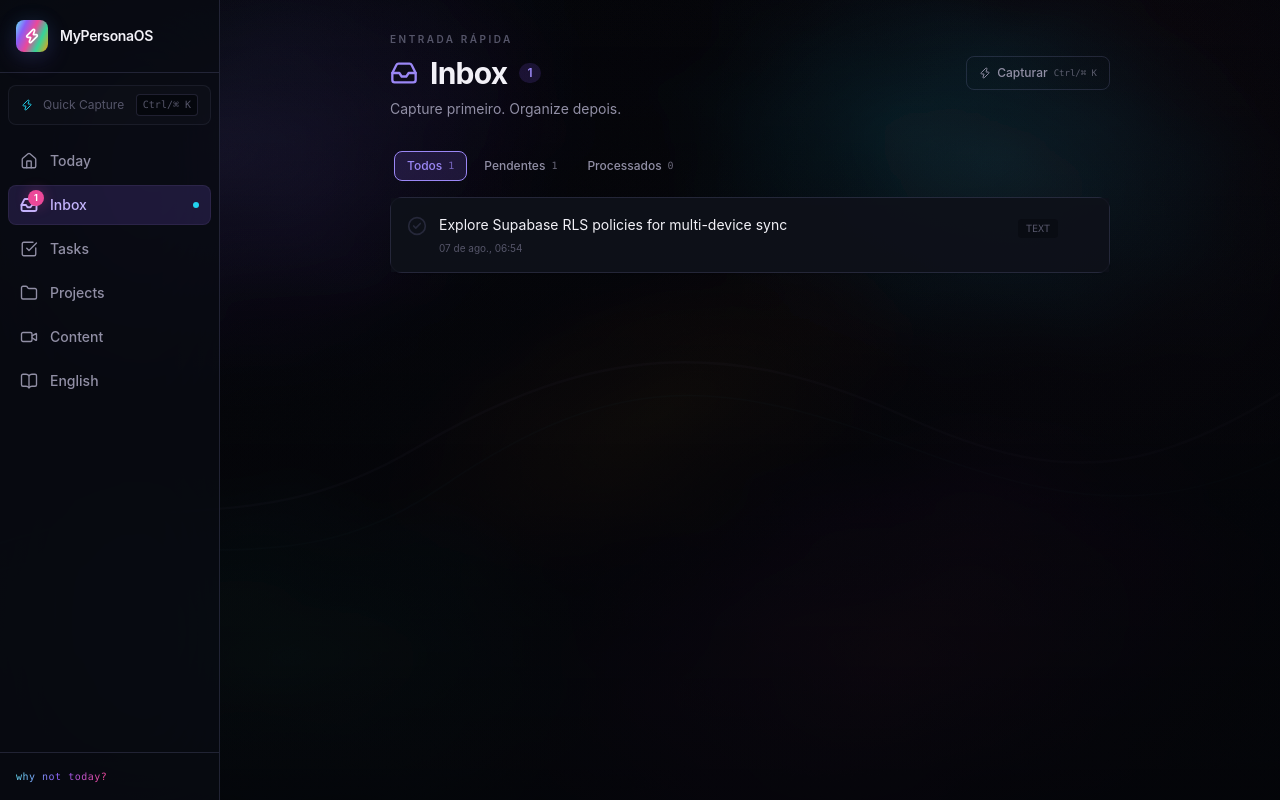
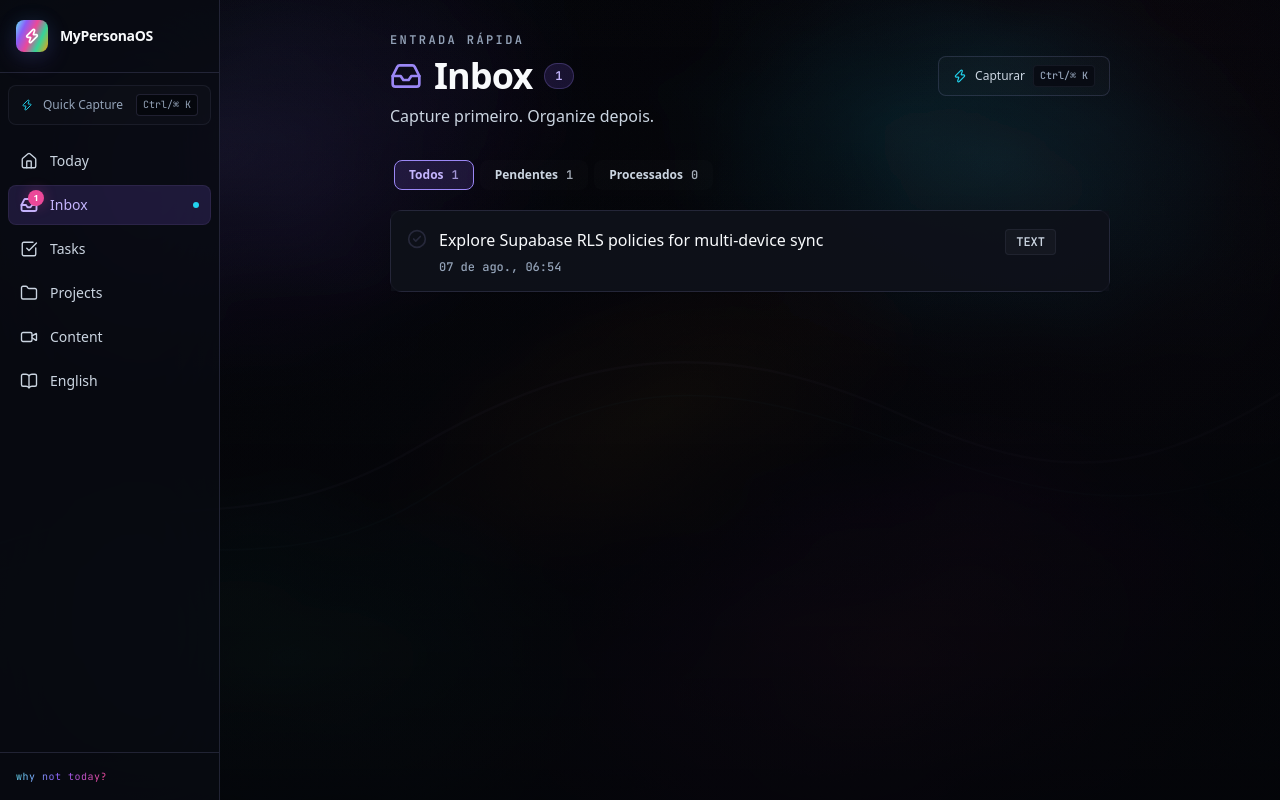
Before and after one commit to dreyvinixz/MyPersonaOS, a Next.js app: page /inbox in a window 1280 px wide. Built offline with nearby package versions, Linux system fonts and the light colour scheme.

Commit message:
feat: implement inbox page for capturing and managing unprocessed items

```diff
--- a/src/app/globals.css
+++ b/src/app/globals.css
@@ -27,10 +27,10 @@
   --red: #fb7185;
   --red-dim: rgba(251, 113, 133, 0.12);
 
-  /* Text */
-  --text: #f2f1f7;
-  --text-muted: #918fa5;
-  --text-subtle: #555569;
+  /* Text — High Contrast Readability Upgrade */
+  --text: #F8FAFC;
+  --text-muted: #CBD5E1;
+  --text-subtle: #94A3B8;
 
   /* Reusable Oil Slick tokens */
   --oil-gradient: linear-gradient(
@@ -71,10 +71,16 @@ body {
   background-size: cover;
   background-attachment: fixed;
   color: var(--text);
-  font-family: Inter, ui-sans-serif, system-ui, -apple-system, BlinkMacSystemFont,
-    "Segoe UI", sans-serif;
+  font-family: var(--font-jakarta), "Plus Jakarta Sans", ui-sans-serif, system-ui,
+    -apple-system, BlinkMacSystemFont, "Segoe UI", Roboto, sans-serif;
   -webkit-font-smoothing: antialiased;
 }
+
+code, kbd, samp, pre, .font-mono {
+  font-family: var(--font-mono), "JetBrains Mono", ui-monospace, SFMono-Regular,
+    Menlo, Monaco, Consolas, monospace;
+}
+
 
 body {
   position: relative;
--- a/src/app/inbox/page.tsx
+++ b/src/app/inbox/page.tsx
@@ -179,7 +179,7 @@ export default function InboxPage() {
     <div className="max-w-3xl mx-auto px-4 sm:px-6 py-8 pb-24 lg:pb-8">
       <div className="mb-8">
         <p
-          className="text-[10px] uppercase tracking-[0.25em] font-semibold mb-2"
+          className="text-xs uppercase font-mono tracking-[0.2em] font-semibold mb-2"
           style={{ color: "var(--text-subtle)" }}
         >
           Entrada Rápida
@@ -187,19 +187,20 @@ export default function InboxPage() {
 
         <div className="flex items-center justify-between gap-4">
           <div className="flex items-center gap-3 min-w-0">
-            <Inbox size={28} style={{ color: "var(--accent)" }} />
+            <Inbox size={32} style={{ color: "var(--accent)" }} />
             <h1
-              className="text-3xl font-bold tracking-tight"
+              className="text-3xl sm:text-4xl font-extrabold tracking-tight"
               style={{ color: "var(--text)" }}
             >
               Inbox
             </h1>
             {unprocessedCount > 0 && (
               <span
-                className="text-xs font-semibold px-2 py-0.5 rounded-full"
+                className="text-xs font-semibold px-2.5 py-1 rounded-full font-mono"
                 style={{
                   background: "var(--accent-dim)",
-                  color: "var(--accent)",
+                  color: "var(--accent-hover)",
+                  border: "1px solid rgba(155,135,245,0.25)",
                 }}
               >
                 {unprocessedCount}
@@ -210,46 +211,50 @@ export default function InboxPage() {
           <button
             type="button"
             onClick={openQuickCapture}
-            className="hidden sm:flex items-center gap-1.5 text-xs font-medium px-3 py-2 rounded-lg border transition-colors hover:bg-[var(--card-hover)]"
+            className="hidden sm:flex items-center gap-2 text-xs font-medium px-3.5 py-2 rounded-lg border transition-all hover:bg-[var(--card-hover)]"
             style={{
               color: "var(--text-muted)",
               borderColor: "var(--border)",
+              background: "rgba(255,255,255,0.02)",
             }}
           >
-            <Zap size={12} />
+            <Zap size={14} style={{ color: "var(--cyan)" }} />
             Capturar
-            <kbd className="font-mono text-[9px] opacity-60">Ctrl/⌘ K</kbd>
+            <kbd className="font-mono text-[10px] px-1.5 py-0.5 rounded bg-[var(--surface)] text-[var(--text-subtle)] border border-[var(--border-subtle)]">
+              Ctrl/⌘ K
+            </kbd>
           </button>
         </div>
 
-        <p className="mt-2 text-sm" style={{ color: "var(--text-muted)" }}>
+        <p className="mt-2 text-base font-normal" style={{ color: "var(--text-muted)" }}>
           Capture primeiro. Organize depois.
         </p>
       </div>
 
-      <div className="flex flex-wrap items-center justify-between gap-2 mb-4 px-1">
-        <div className="flex flex-wrap items-center gap-1">
+      <div className="flex flex-wrap items-center justify-between gap-2 mb-5 px-1">
+        <div className="flex flex-wrap items-center gap-1.5">
           {filters.map(({ mode, label, count }) => (
             <button
               type="button"
               key={mode}
               onClick={() => setFilter(mode)}
-              className="flex items-center gap-1.5 px-3 py-1.5 rounded-lg text-xs font-medium transition-all duration-150"
+              className="flex items-center gap-2 px-3.5 py-1.5 rounded-lg text-xs font-semibold transition-all duration-150"
               style={
                 filter === mode
                   ? {
                       background: "var(--accent-dim)",
-                      color: "var(--accent)",
+                      color: "var(--accent-hover)",
                       border: "1px solid var(--accent)",
                     }
                   : {
                       color: "var(--text-muted)",
                       border: "1px solid transparent",
+                      background: "rgba(255,255,255,0.01)",
                     }
               }
             >
               {label}
-              <span className="text-[10px] font-mono opacity-70">{count}</span>
+              <span className="text-xs font-mono font-bold opacity-80">{count}</span>
             </button>
           ))}
         </div>
@@ -258,7 +263,7 @@ export default function InboxPage() {
           <button
             type="button"
             onClick={handleClearProcessed}
-            className="text-[11px] font-medium px-2.5 py-1.5 rounded-md transition-colors"
+            className="text-xs font-semibold px-3 py-1.5 rounded-md transition-colors"
             style={{ color: "var(--red)", background: "var(--red-dim)" }}
           >
             Limpar processados
@@ -324,15 +329,15 @@ export default function InboxPage() {
 
                   <div className="flex-1 min-w-0">
                     <p
-                      className={`text-sm leading-relaxed break-words ${
-                        item.processed ? "line-through opacity-40" : ""
+                      className={`text-base font-medium leading-relaxed break-words ${
+                        item.processed ? "line-through opacity-45" : ""
                       }`}
                       style={{ color: "var(--text)" }}
                     >
                       {item.content}
                     </p>
                     <p
-                      className="text-[10px] mt-1"
+                      className="text-xs font-mono font-medium mt-1.5"
                       style={{ color: "var(--text-subtle)" }}
                     >
                       {formatDate(item.createdAt)}
@@ -340,12 +345,13 @@ export default function InboxPage() {
                   </div>
                 </div>
 
-                <div className="flex items-center gap-1.5 shrink-0">
+                <div className="flex items-center gap-2 shrink-0">
                   <span
-                    className="hidden sm:inline text-[10px] uppercase font-mono px-2 py-0.5 rounded"
+                    className="hidden sm:inline text-xs uppercase font-mono font-semibold px-2.5 py-1 rounded border"
                     style={{
-                      background: "var(--surface)",
-                      color: "var(--text-subtle)",
+                      background: "rgba(255,255,255,0.03)",
+                      color: "var(--text-muted)",
+                      borderColor: "var(--border-subtle)",
                     }}
                   >
                     {item.type}
--- a/src/app/layout.tsx
+++ b/src/app/layout.tsx
@@ -1,7 +1,22 @@
 import type { Metadata, Viewport } from "next";
+import { Plus_Jakarta_Sans, JetBrains_Mono } from "next/font/google";
 import "./globals.css";
 import { Sidebar } from "@/components/layout/Sidebar";
 import { ClientShell } from "@/components/layout/ClientShell";
+
+const jakarta = Plus_Jakarta_Sans({
+  subsets: ["latin"],
+  variable: "--font-jakarta",
+  display: "swap",
+  weight: ["400", "500", "600", "700", "800"],
+});
+
+const mono = JetBrains_Mono({
+  subsets: ["latin"],
+  variable: "--font-mono",
+  display: "swap",
+  weight: ["400", "500", "600"],
+});
 
 export const metadata: Metadata = {
   title: "MyPersonaOS — Personal Life Operating System",
@@ -26,8 +41,8 @@ export default function RootLayout({
   children: React.ReactNode;
 }>) {
   return (
-    <html lang="pt-BR">
-      <body>
+    <html lang="pt-BR" className={`${jakarta.variable} ${mono.variable}`}>
+      <body className="font-sans antialiased selection:bg-[var(--accent-dim)] selection:text-white">
         <ClientShell>
           <div className="app-shell flex h-screen overflow-hidden">
             <Sidebar />
```
Also changed, not shown: src/components/today/QuickCapture.tsx (+24 -22 lines), public/manifest.json (added).
